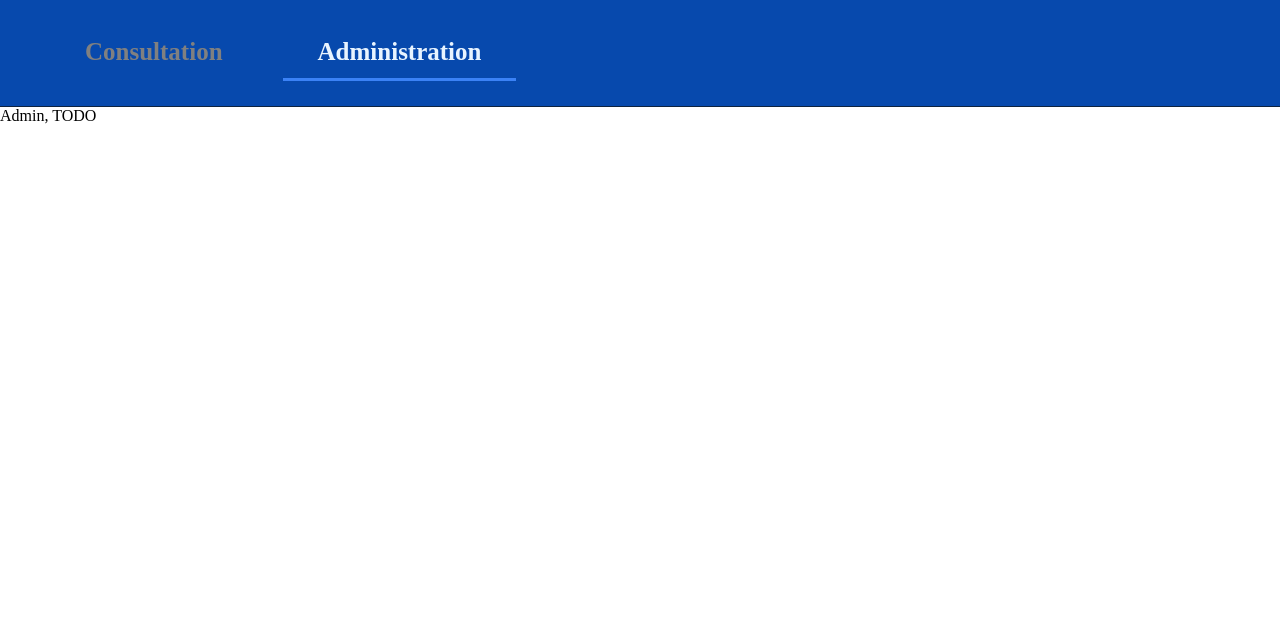
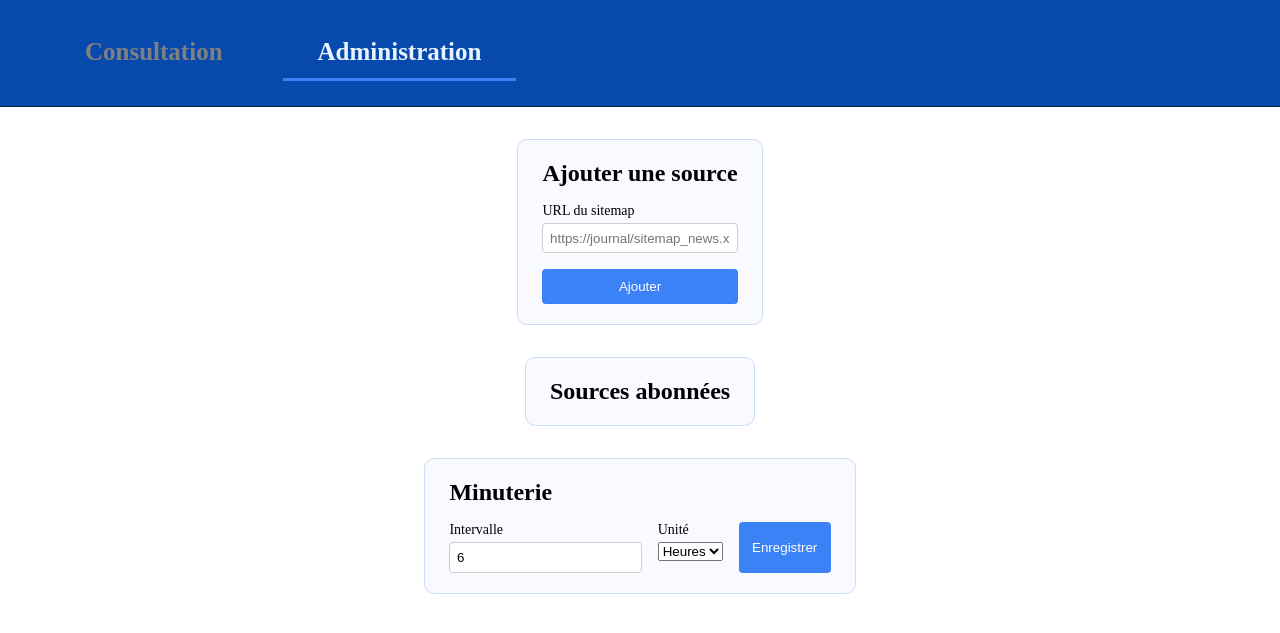
Before and after one commit to Akip2/sitemap-project, a Flask app: page /admin in a window 1280 px wide. Shown: the top 633 px of the page. Run offline with Flask 3, Linux system fonts and the light colour scheme.

Commit message:
source add in admin mode

```diff
--- a/src/main.py
+++ b/src/main.py
@@ -1,6 +1,7 @@
 from flask import Flask, render_template, jsonify, request
-from BdMongo import get_articles
+from BdMongo import get_articles, insert_source, get_sources
 from utils import treat_str_input, trear_array_input
+from sitemap_parser import get_source_name
 
 app = Flask(__name__, static_folder="static", template_folder="templates")
 
@@ -19,7 +20,7 @@
     return render_template("admin.html", page="admin")
 
 #API ROUTES TO GET DATA
-@app.route("/api/articles")
+@app.route("/api/articles", methods=["GET"])
 def api_articles():
     origin  = treat_str_input(request.args.get("origin"))
     keywords = trear_array_input(request.args.get("keywords"))
@@ -29,4 +30,28 @@
     articles = get_articles(origin, date_start, date_end, keywords)
     return jsonify(articles)
 
+@app.route("/api/sources", methods=["POST", "GET"])
+def api_sources():
+    if(request.method == "POST"):
+        json = request.get_json()
+        url = json.get("url")
+
+        try:
+            name = get_source_name(url)
+
+            source = {
+                "name": name,
+                "url": url
+            }
+            insert_source(source)
+
+            return {"message": "Source ajoutée avec succès"}, 200
+        except:
+            return {"error": "Sitemap invalide"}, 400
+
+    elif(request.method == "GET"):
+        sources = get_sources()
+        return jsonify(sources)
+
+
 app.run(debug=True)
--- a/src/sitemap_parser.py
+++ b/src/sitemap_parser.py
@@ -17,12 +17,21 @@
 
     return namespaces
 
+def get_source_name(url: str):
+    xml_content = fetch(url)
+    root = etree.fromstring(xml_content)
+    namespaces = setup_namespaces(root)
+
+    origin = root.xpath("//news:publication/news:name/text()", namespaces=namespaces)[0]
+    return origin
+
 def parse(url: str):
     xml_content = fetch(url)
     root = etree.fromstring(xml_content)
     namespaces = setup_namespaces(root)
 
     urls = root.xpath("//ns:url", namespaces=namespaces)
+    origin = root.xpath("//news:publication/news:name/text()", namespaces=namespaces)[0]
 
     result = []
 
@@ -33,8 +42,6 @@
 
         title = news.xpath("news:title/text()", namespaces=namespaces)[0]
         publication_date = news.xpath("news:publication_date/text()", namespaces=namespaces)[0]
-
-        origin = news.xpath("news:publication/news:name/text()", namespaces=namespaces)[0]
 
         article = {
             "loc": loc,
@@ -53,6 +60,7 @@
     "https://www.lesechos.fr/sitemap_news.xml",
 ]
 
-for url in urls:
-    result = parse(url)
-    insert_articles(result)
+if(__name__ == "__main__"):
+    for url in urls:
+        result = parse(url)
+        insert_articles(result)
--- /dev/null
+++ b/src/static/admin.js
@@ -0,0 +1,15 @@
+const addSourceButton = document.getElementById("add-source-btn");
+
+addSourceButton.addEventListener("click", async () => {
+    const url = document.getElementById("url").value.trim();
+
+    const response = await fetch("/api/sources", {
+        method: "POST",
+        headers: {
+            "Content-Type": "application/json"
+        },
+        body: JSON.stringify({
+            "url": url
+        })
+    });
+});
--- a/src/static/style.css
+++ b/src/static/style.css
@@ -55,7 +55,7 @@
     justify-content: center;
 }
 
-#filter {
+.card {
     display: flex;
     flex-direction: column;
     gap: 1em;
@@ -137,3 +137,9 @@
     background: #e3eeff;
     border-color: #3b82f6;
 }
+
+form {
+    display: flex;
+    flex-direction: column;
+    gap: 1em;
+}
--- a/src/templates/admin.html
+++ b/src/templates/admin.html
@@ -1,5 +1,50 @@
 {% extends "base.html" %}
 
+{% block script %}
+  <script type="module" src="{{ url_for('static', filename='admin.js') }}"></script>
+{% endblock %}
+
 {% block content %}
-  <p>Admin, TODO</p>
+<main>
+    <div class="card">
+        <h2>Ajouter une source</h2>
+        <form>
+            <div class="input-block">
+                <label for="url">URL du sitemap</label>
+                <input required ="text" name="url" id="url" placeholder="https://journal/sitemap_news.xml" />
+            </div>
+            <button type="button" id="add-source-btn">Ajouter</button>
+        </form>
+    </div>
+
+    <div class="card">
+        <h2>Sources abonnées</h2>
+        {% for source in sources %}
+        <div class="input-group">
+            <span class="input-block">{{ source.url }}</span>
+            <form method="POST" action="/admin/delete/{{ source._id }}">
+                <button type="submit">Supprimer</button>
+            </form>
+        </div>
+        {% endfor %}
+    </div>
+
+    <div class="card">
+        <h2>Minuterie</h2>
+        <form class="input-group" method="POST" action="/admin/timer">
+            <div class="input-block">
+                <label for="interval">Intervalle</label>
+                <input type="number" name="interval" id="interval" value="6" min="1" />
+            </div>
+            <div class="input-block">
+                <label for="unit">Unité</label>
+                <select name="unit" id="unit">
+                    <option value="hours">Heures</option>
+                    <option value="days">Jours</option>
+                </select>
+            </div>
+            <button type="submit">Enregistrer</button>
+        </form>
+    </div>
+</main>
 {% endblock %}
--- a/src/templates/list.html
+++ b/src/templates/list.html
@@ -6,7 +6,7 @@
 
 {% block subcontent %}
   <main>
-    <form id="filter">
+    <form class="card" id="filter">
       <h1>Filtres de recherche</h1>
       <div class="input-group">
         <div class="input-block">
```
Also changed, not shown: src/BdMongo.py (+13 -0 lines).
